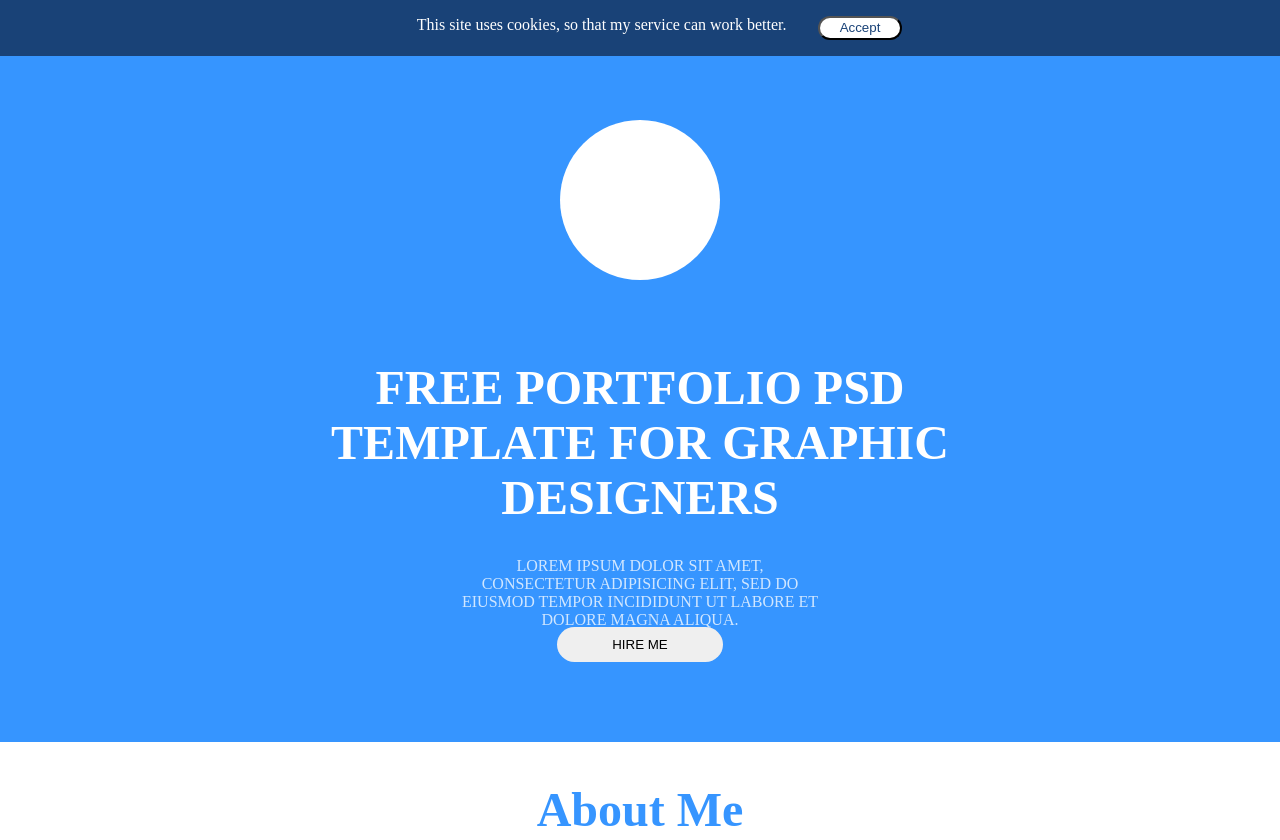
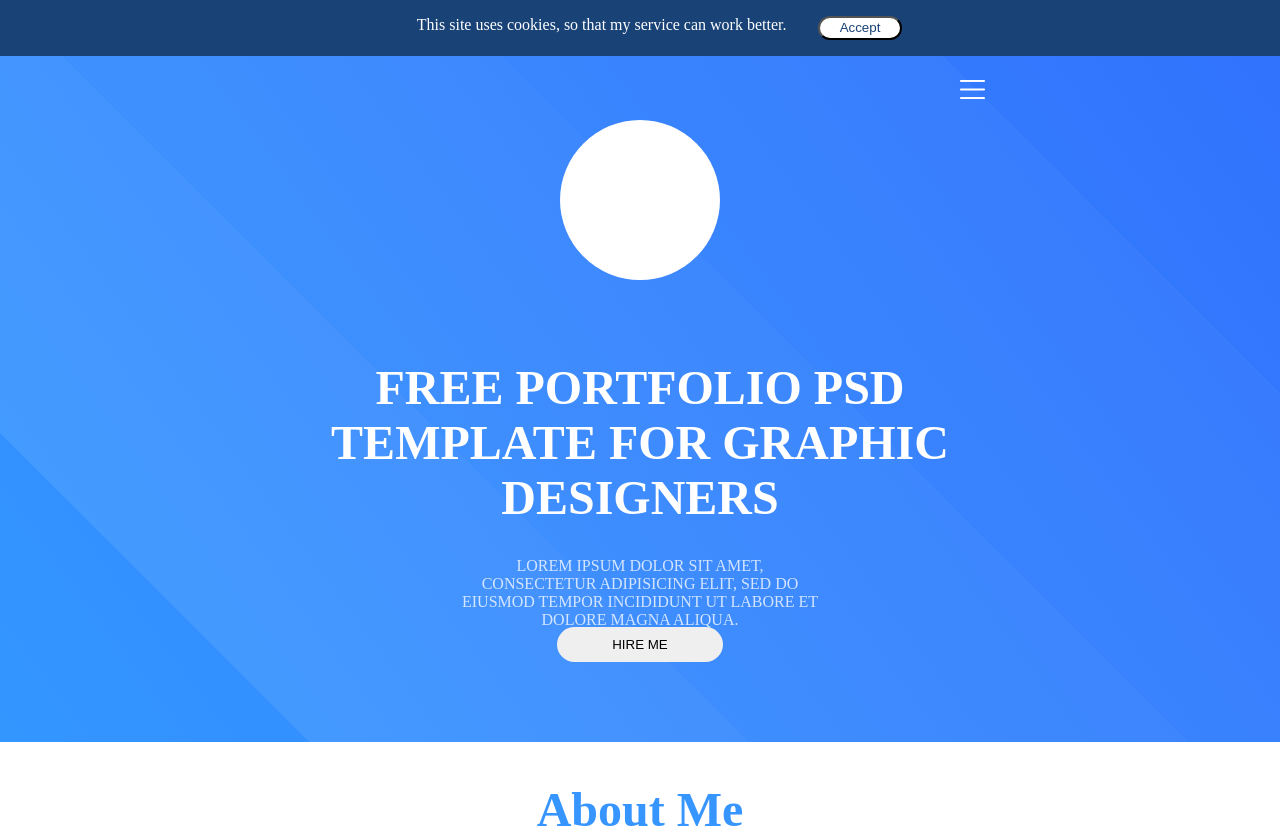
Before and after one commit to Gr-Stanislav/class_work, a plain HTML site: page index.html in a window 1280 px wide. Shown: the top 840 px of the page. Drawn offline with Linux system fonts and the light colour scheme.

Commit message:
add menu

```diff
--- a/CSS/style.css
+++ b/CSS/style.css
@@ -10,7 +10,8 @@ header {
     width: 100%;
     max-width: 2000px;
     height: auto;
-    background-color: #3695FF;
+    /* background-color: #3695FF; */
+    background-image: url("/images/trat.png");
 }
 
 .top_block {
@@ -19,6 +20,14 @@ header {
     display: flex;
     justify-content: center;
     flex-wrap: wrap;
+}
+
+.menu {
+    display: block;
+    position: absolute;
+    left: 75%;
+    top: 10%;
+    cursor: pointer;
 }
 
 .top_block_text {
@@ -50,7 +59,7 @@ header {
     margin-top: 5rem;
     color: #ffffff;
     font-size: 3rem;
-    width: 50%;
+    width: 59%;
 }
 
 .slide {
--- a/index.html
+++ b/index.html
@@ -19,6 +19,7 @@
             </div>
         </div>
 
+        <img src="/images/Menuxa.png" alt="menu" class="menu">
         <div class="photo_user"></div>
 
 
```
Also changed, not shown: images/Menuxa.png (added), images/trat.png (added).
